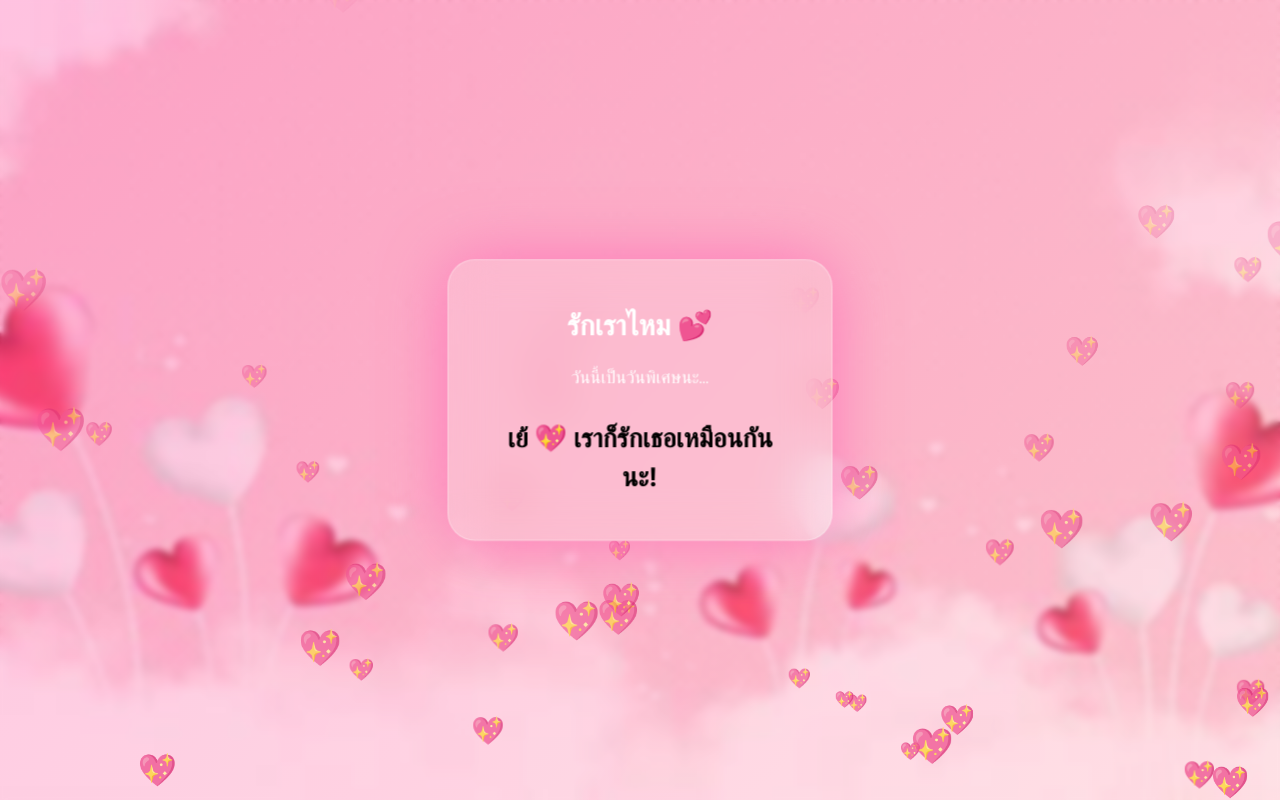
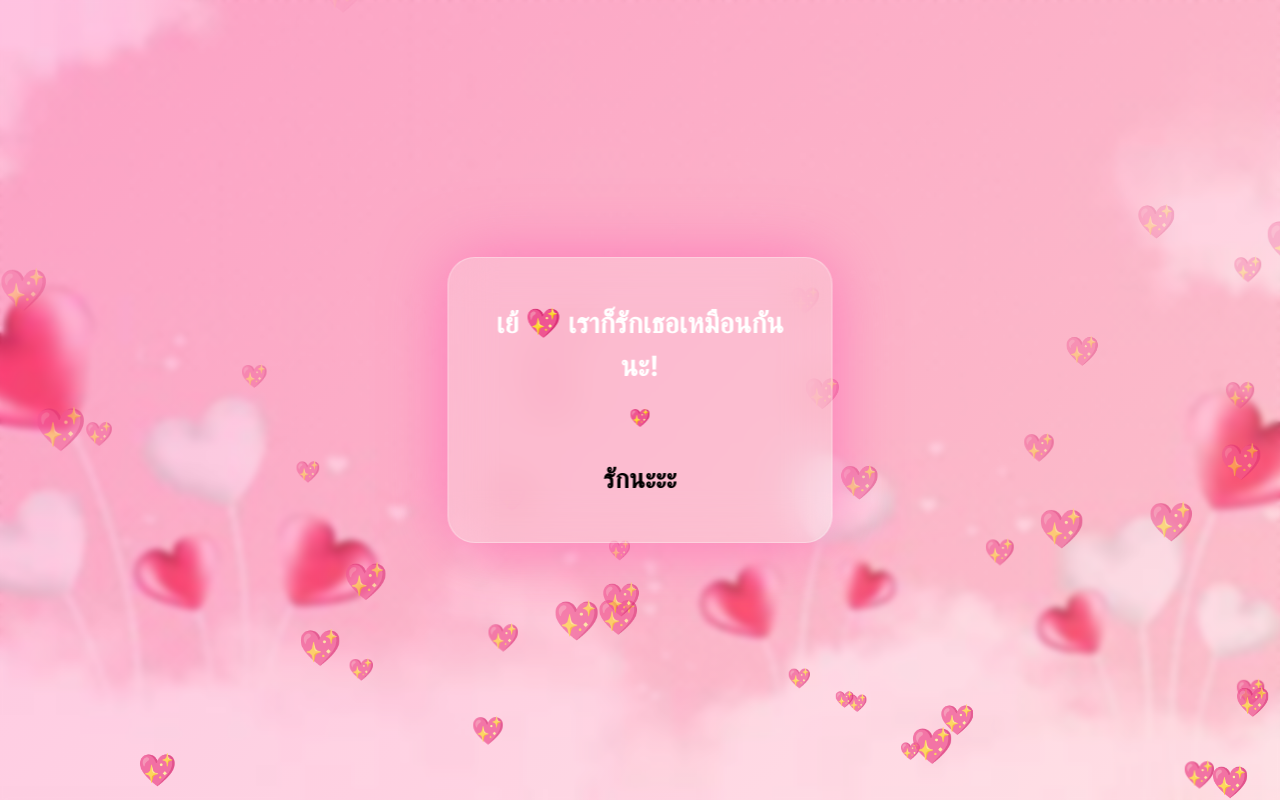
Before and after one commit to VKumar881/MyValentineDay, a plain HTML site: page index.html in a window 1280 px wide. Both pictures are taken after a click on the button "❤️ Yes". Shown: the top 806 px of the page. Drawn offline with Linux system fonts and the light colour scheme.

Commit message:
Update index.html

```diff
--- a/index.html
+++ b/index.html
@@ -174,7 +174,9 @@ function answerYes(){
     document.getElementById("card").classList.add("love");
     document.getElementById("question").classList.add("hidden");
     document.getElementById("result").classList.remove("hidden");
-    document.getElementById("resultText").innerHTML="เย้ 💖 เราก็รักเธอเหมือนกันนะ!";
+    document.getElementById("head").innerHTML="เย้ 💖 เราก็รักเธอเหมือนกันนะ!";
+    document.getElementById("p").innerHTML="💖"
+    document.getElementById("resultText").innerHTML="รักนะะะ";
 
     for(let i=0;i<30;i++){
         setTimeout(createHeart, i*100);
```
